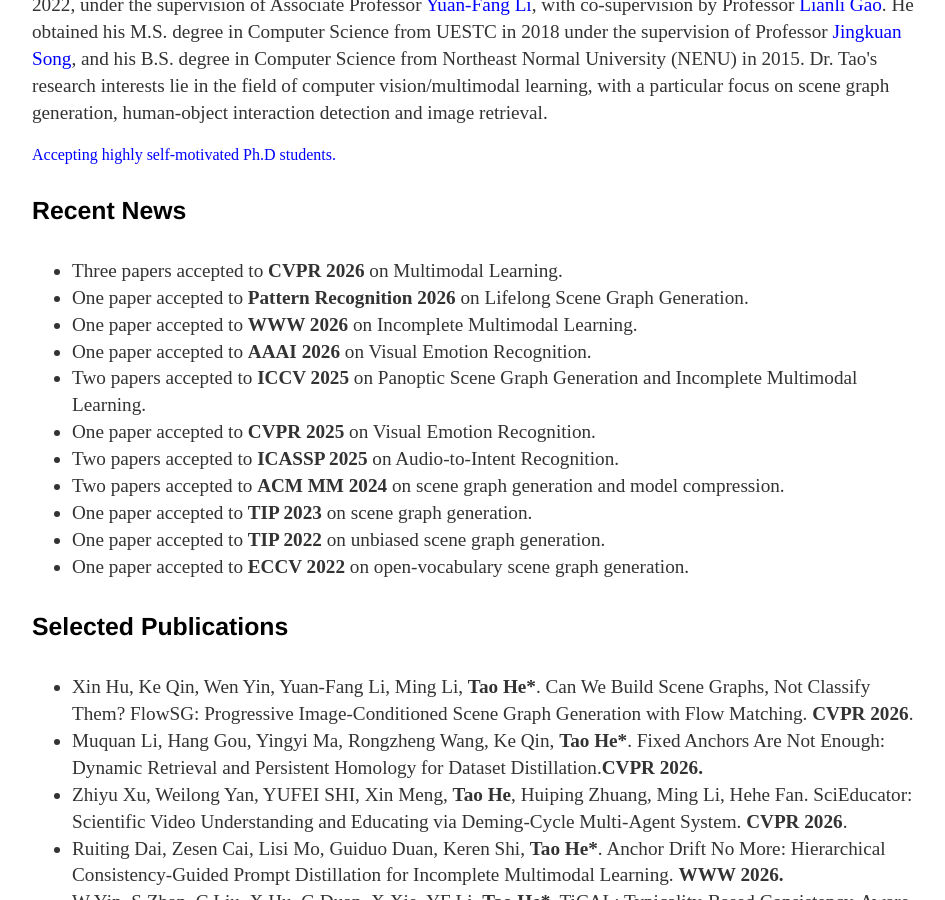
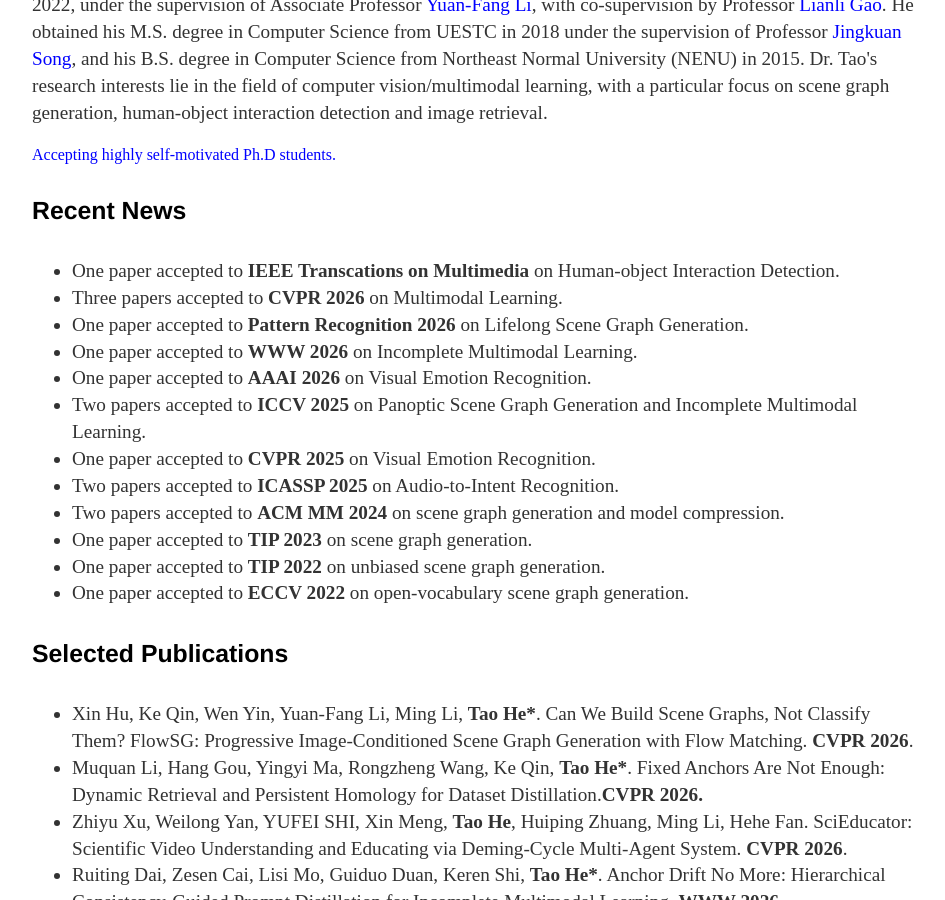
Before and after one commit to ht014/ht014.github.io, a Jekyll site: the page built from index.html, in a window 1280 px wide and 900 px high, scrolled down 429 px. Shown: the whole window, without its empty margins (160-1105 px from the left). Built offline with Jekyll 4.4.1, drawn with Linux system fonts in a browser that asks for light colours.

Commit message:
Update index.html

```diff
--- a/index.html
+++ b/index.html
@@ -32,6 +32,7 @@
 
 <h4> Recent News</h4>
 <ul>
+	<li>One paper accepted to <strong> IEEE Transcations on Multimedia </strong> on Human-object Interaction Detection.
 	<li>Three papers accepted to <strong>CVPR 2026</strong> on Multimodal Learning.</li>
 	<li>One paper accepted to <strong>Pattern Recognition 2026</strong> on Lifelong Scene Graph Generation.</li>
 	<li>One paper accepted to <strong>WWW 2026</strong> on Incomplete Multimodal Learning.</li>
```
